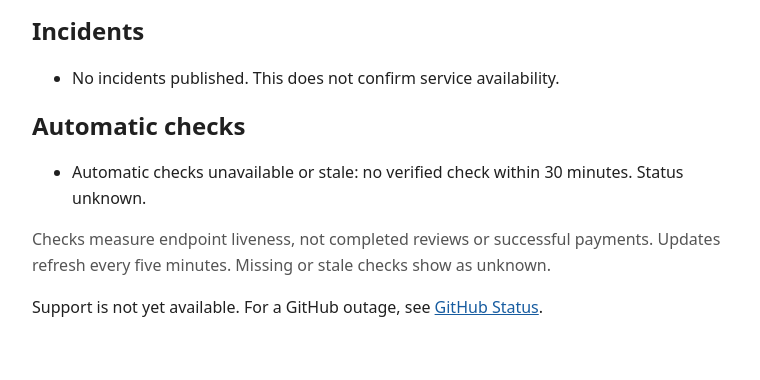
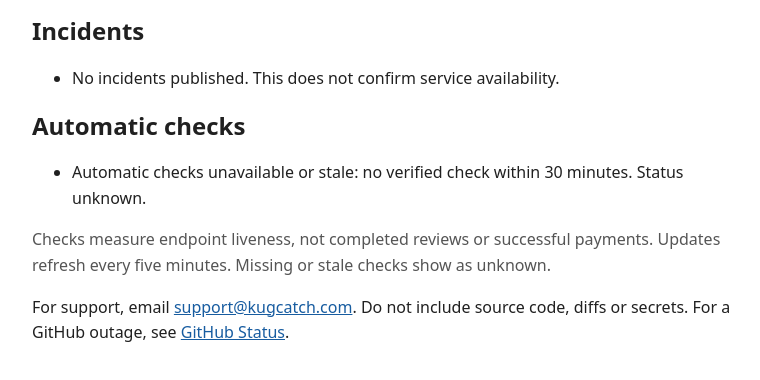
Before and after one commit to javiergbravo/kugcatch-status, a plain HTML site: page index.html in a window 1280 px wide. Shown: the part 136-516 px from the top of the page, without its empty margins (256-1016 px from the left). Drawn offline with Linux system fonts and the light colour scheme; no server answers.

Commit message:
fix: publish verified support contact on status page (#3)

```diff
--- a/index.html
+++ b/index.html
@@ -18,7 +18,7 @@ body{font:16px/1.6 system-ui,sans-serif;max-width:44rem;margin:3rem auto;padding
 <h2>Automatic checks</h2>
 <ul id="checks" aria-live="polite"><li>Availability unknown. Loading checks…</li></ul>
 <p class="muted">Checks measure endpoint liveness, not completed reviews or successful payments. Updates refresh every five minutes. Missing or stale checks show as unknown.</p>
-<p>Support is not yet available. For a GitHub outage, see <a href="https://www.githubstatus.com/">GitHub Status</a>.</p>
+<p>For support, email <a href="mailto:support@kugcatch.com">support@kugcatch.com</a>. Do not include source code, diffs or secrets. For a GitHub outage, see <a href="https://www.githubstatus.com/">GitHub Status</a>.</p>
 <noscript><p>JavaScript is required to load checks. Availability is unknown.</p></noscript>
 <script src="status.js"></script>
 </body>
```
